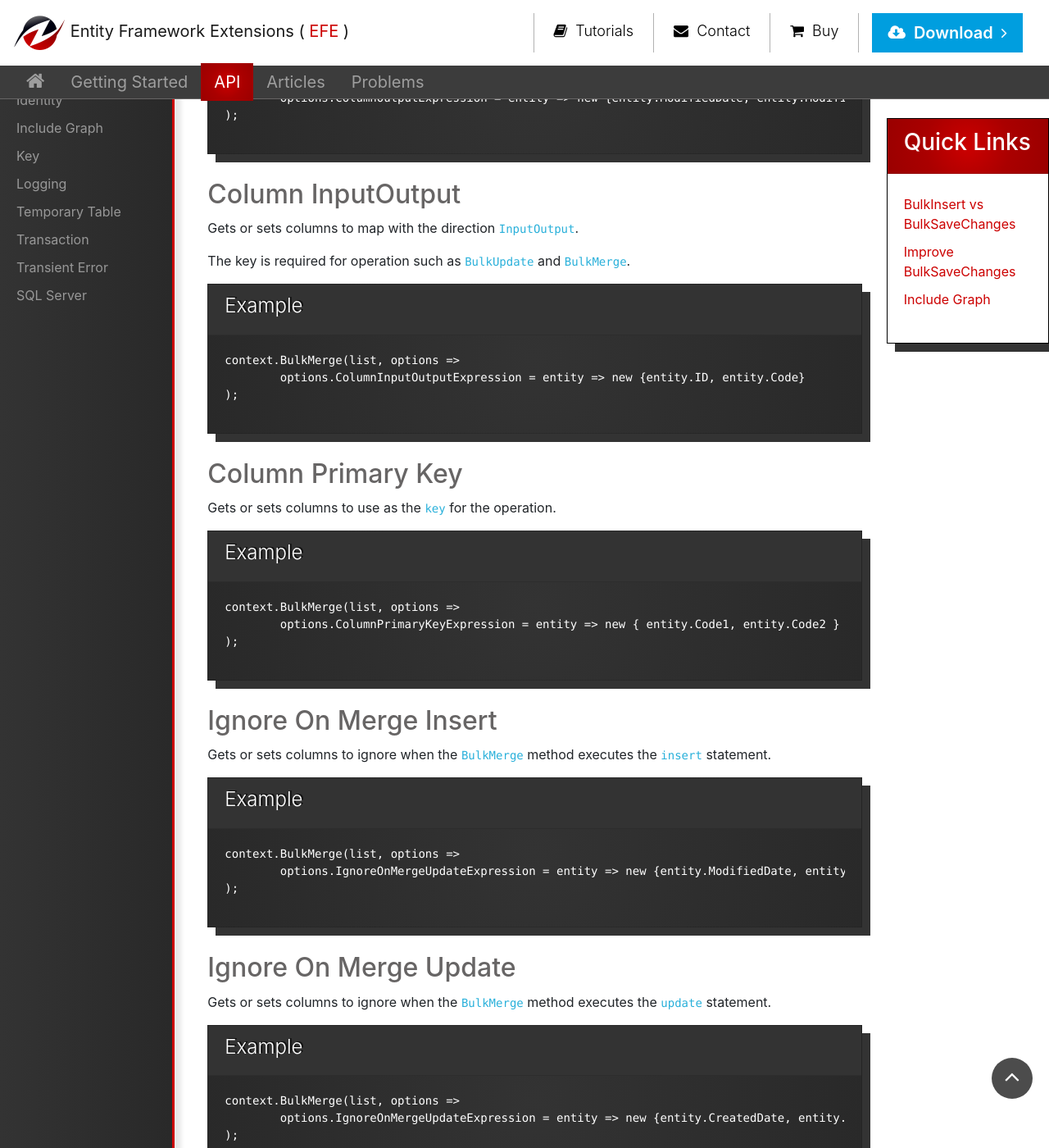
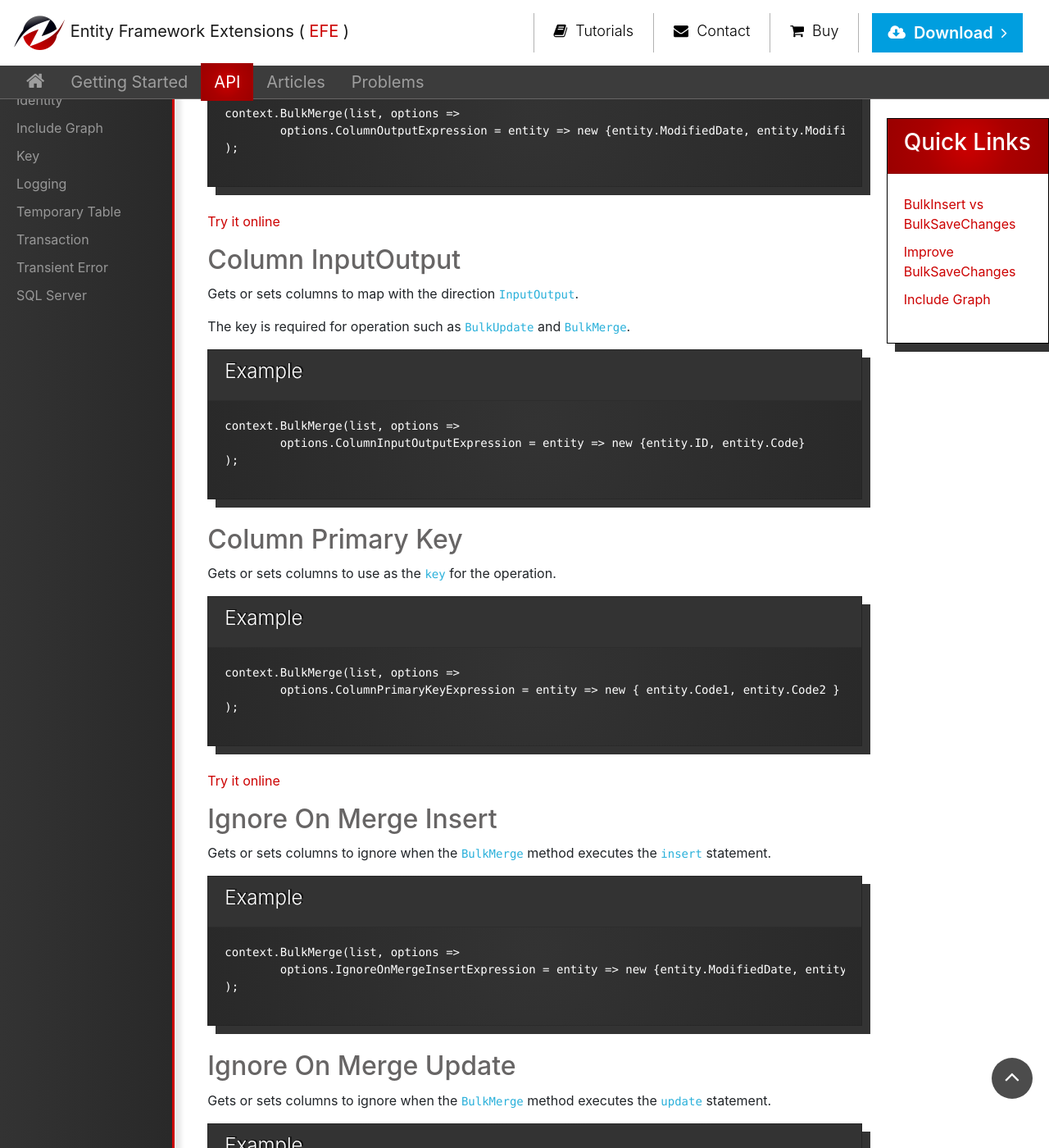
Before and after one commit to zzzprojects/EntityFramework-Extensions, a Jekyll site: the page built from docs/pages/api/options-summary/options-column.md, in a window 1280 px wide and 1400 px high, scrolled down 701 px. Shown: the whole window at 82% size. Built offline with Jekyll 4.4.1, drawn with Linux system fonts in a browser that asks for light colours; nearby versions of some CDN libraries; our own code applies the rules of GitHub Pages for plain Markdown files.

Commit message:
Update options-column.md

```diff
--- a/docs/pages/api/options-summary/options-column.md
+++ b/docs/pages/api/options-summary/options-column.md
@@ -13,6 +13,7 @@ context.BulkMerge(list, options =>
         options.ColumnInputExpression = entity => new {entity.ID, entity.Code}
 );
 {% endhighlight %}
+{% include component-try-it.html href='https://dotnetfiddle.net/lwF8DZ' %}
 
 ## Column Output
 Gets or sets columns to map with the direction `Output`.
@@ -23,6 +24,7 @@ context.BulkMerge(list, options =>
         options.ColumnOutputExpression = entity => new {entity.ModifiedDate, entity.ModifiedUser}
 );
 {% endhighlight %}
+{% include component-try-it.html href='https://dotnetfiddle.net/se3Vjk' %}
 
 ## Column InputOutput
 Gets or sets columns to map with the direction `InputOutput`.
@@ -45,6 +47,7 @@ context.BulkMerge(list, options =>
         options.ColumnPrimaryKeyExpression = entity => new { entity.Code1, entity.Code2 }
 );
 {% endhighlight %}
+{% include component-try-it.html href='https://dotnetfiddle.net/L1Wvep' %}
 
 ## Ignore On Merge Insert
 Gets or sets columns to ignore when the `BulkMerge` method executes the `insert` statement.
@@ -52,7 +55,7 @@ Gets or sets columns to ignore when the `BulkMerge` method executes the `insert`
 {% include template-example.html %}
 {% highlight csharp %}
 context.BulkMerge(list, options =>
-        options.IgnoreOnMergeUpdateExpression = entity => new {entity.ModifiedDate, entity.ModifiedUser}
+        options.IgnoreOnMergeInsertExpression = entity => new {entity.ModifiedDate, entity.ModifiedUser}
 );
 {% endhighlight %}
 
```
